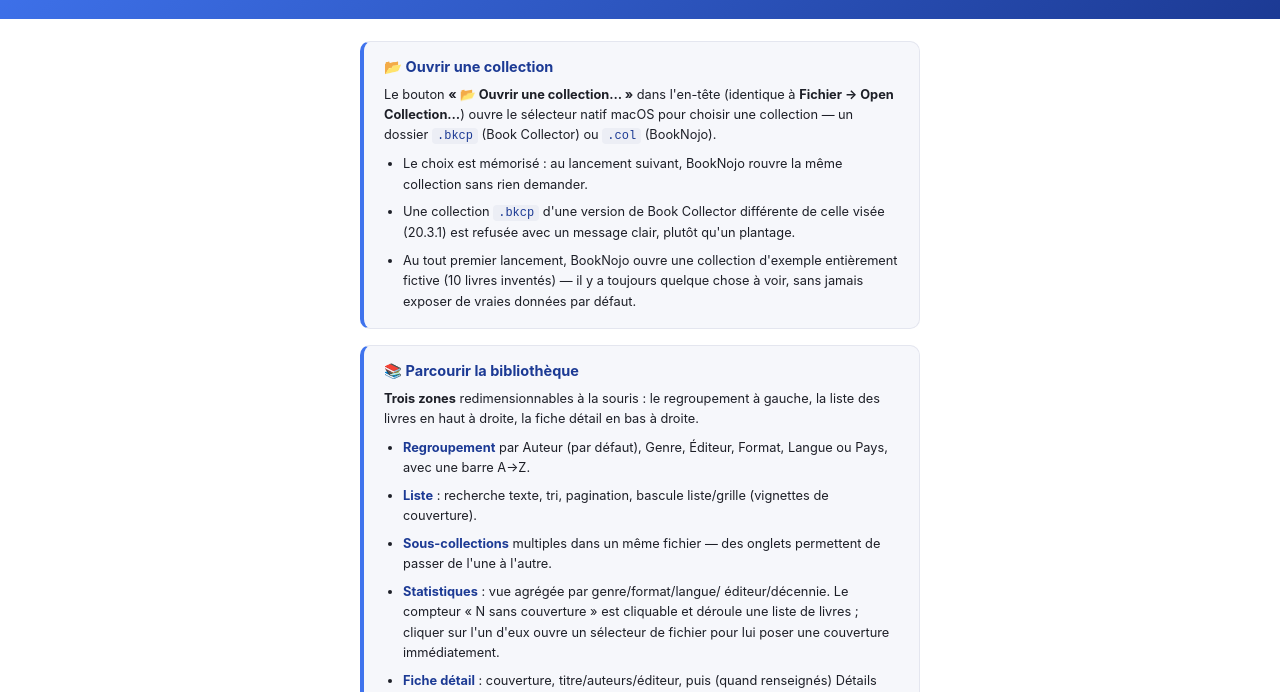
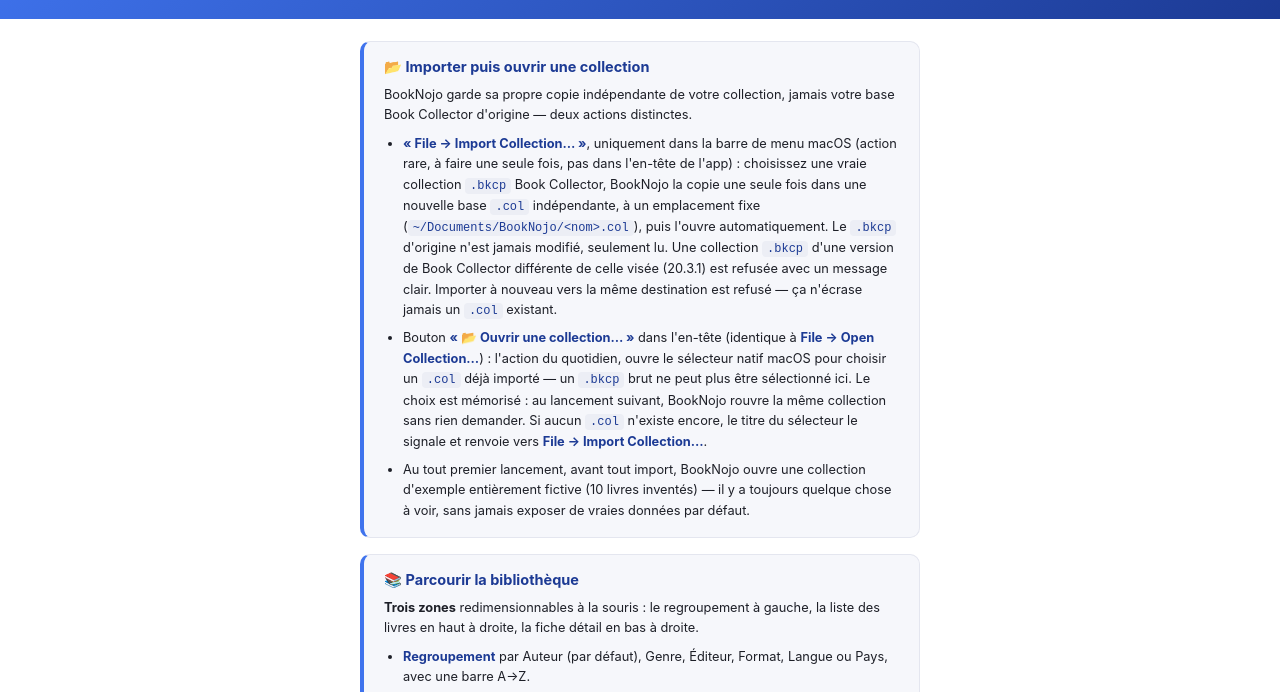
Before and after one commit to sergiodadi/BookNojo, a plain HTML site: page project/app/src/help.html in a window 1280 px wide. Shown: the part 73-765 px from the top of the page. Drawn offline with Linux system fonts and the light colour scheme.

Commit message:
BookNojo: étape 7/8 — documentation Import/Open Collection
MANUAL.md/.fr.md et help.html (bilingue) décrivent maintenant la vraie
distinction entre Import Collection (File > Import Collection…, menu
natif macOS uniquement, rare, .bkcp -> .col à emplacement fixe
~/Documents/BookNojo/<nom>.col, refuse d'écraser un .col existant) et
Open Collection (bouton d'en-tête, usage quotidien, .col uniquement,
message d'aide dans le titre du sélecteur si aucun .col n'existe
encore).

Corrige au passage une mention obsolète dans help.html ("Recherche en
ligne" listée comme non disponible alors qu'elle est livrée et
documentée depuis la v0.89.0) — bug de documentation pur, sans lien
avec le plan en cours, retiré des deux langues.

CLI.md/.fr.md non touchés : bc_add import garde son propre
comportement de destination par défaut, distinct et toujours exact.

Co-Authored-By: Claude Sonnet 5 <noreply@anthropic.com>

```diff
--- a/project/app/src/help.html
+++ b/project/app/src/help.html
@@ -95,22 +95,36 @@
 
     <div data-lang-content="fr">
       <section class="card">
-        <h2>📂 Ouvrir une collection</h2>
-        <p>Le bouton <b>« 📂 Ouvrir une collection… »</b> dans l'en-tête
-        (identique à <b>Fichier → Open Collection…</b>) ouvre le
-        sélecteur natif macOS pour choisir une collection — un dossier
-        <code>.bkcp</code> (Book Collector) ou <code>.col</code>
-        (BookNojo).</p>
+        <h2>📂 Importer puis ouvrir une collection</h2>
+        <p>BookNojo garde sa propre copie indépendante de votre
+        collection, jamais votre base Book Collector d'origine — deux
+        actions distinctes.</p>
         <ul>
-          <li>Le choix est mémorisé : au lancement suivant, BookNojo
-          rouvre la même collection sans rien demander.</li>
-          <li>Une collection <code>.bkcp</code> d'une version de Book
-          Collector différente de celle visée (20.3.1) est refusée avec
-          un message clair, plutôt qu'un plantage.</li>
-          <li>Au tout premier lancement, BookNojo ouvre une collection
-          d'exemple entièrement fictive (10 livres inventés) — il y a
-          toujours quelque chose à voir, sans jamais exposer de vraies
-          données par défaut.</li>
+          <li><b>« File → Import Collection… »</b>, uniquement dans la
+          barre de menu macOS (action rare, à faire une seule fois, pas
+          dans l'en-tête de l'app) : choisissez une vraie collection
+          <code>.bkcp</code> Book Collector, BookNojo la copie une seule
+          fois dans une nouvelle base <code>.col</code> indépendante, à
+          un emplacement fixe (<code>~/Documents/BookNojo/&lt;nom&gt;.col</code>),
+          puis l'ouvre automatiquement. Le <code>.bkcp</code> d'origine
+          n'est jamais modifié, seulement lu. Une collection
+          <code>.bkcp</code> d'une version de Book Collector différente
+          de celle visée (20.3.1) est refusée avec un message clair.
+          Importer à nouveau vers la même destination est refusé — ça
+          n'écrase jamais un <code>.col</code> existant.</li>
+          <li>Bouton <b>« 📂 Ouvrir une collection… »</b> dans l'en-tête
+          (identique à <b>File → Open Collection…</b>) : l'action du
+          quotidien, ouvre le sélecteur natif macOS pour choisir un
+          <code>.col</code> déjà importé — un <code>.bkcp</code> brut
+          ne peut plus être sélectionné ici. Le choix est mémorisé : au
+          lancement suivant, BookNojo rouvre la même collection sans
+          rien demander. Si aucun <code>.col</code> n'existe encore, le
+          titre du sélecteur le signale et renvoie vers <b>File →
+          Import Collection…</b>.</li>
+          <li>Au tout premier lancement, avant tout import, BookNojo
+          ouvre une collection d'exemple entièrement fictive (10 livres
+          inventés) — il y a toujours quelque chose à voir, sans jamais
+          exposer de vraies données par défaut.</li>
         </ul>
       </section>
 
@@ -191,8 +205,6 @@
       <section class="card">
         <h2>🚧 Pas encore disponible</h2>
         <ul>
-          <li>Recherche en ligne pour pré-remplir une fiche à partir
-          d'un ISBN (OpenLibrary/Google Books/BnF).</li>
           <li>Application pas encore signée/notariée par un compte
           développeur Apple — sans conséquence pour un usage
           personnel.</li>
@@ -212,21 +224,35 @@
 
     <div data-lang-content="en">
       <section class="card">
-        <h2>📂 Opening a collection</h2>
-        <p>The <b>"📂 Open Collection…"</b> button in the header (same
-        as <b>File → Open Collection…</b>) opens the native macOS
-        file picker to choose a collection — a <code>.bkcp</code> folder
-        (Book Collector) or <code>.col</code> (BookNojo).</p>
+        <h2>📂 Importing and opening a collection</h2>
+        <p>BookNojo keeps its own independent copy of your collection,
+        never your original Book Collector database — two separate
+        actions.</p>
         <ul>
-          <li>The choice is remembered: on the next launch, BookNojo
-          reopens the same collection without asking anything.</li>
-          <li>A <code>.bkcp</code> collection from a different Book
-          Collector version than the one targeted (20.3.1) is rejected
-          with a clear message, rather than a crash.</li>
-          <li>On the very first launch, BookNojo opens an entirely
-          fictional sample collection (10 invented books) — there's
-          always something to see, without ever exposing real data by
-          default.</li>
+          <li><b>"File → Import Collection…"</b>, in the macOS menu bar
+          only (a rare, one-time action, not in the app's own header):
+          choose a real Book Collector <code>.bkcp</code> collection,
+          BookNojo copies it once into a brand-new, independent
+          <code>.col</code> database at a fixed location
+          (<code>~/Documents/BookNojo/&lt;name&gt;.col</code>), then
+          opens it automatically. The original <code>.bkcp</code> is
+          only ever read, never modified. A <code>.bkcp</code> from a
+          different Book Collector version than the one targeted
+          (20.3.1) is rejected with a clear message. Importing again
+          into the same destination is refused — it never overwrites
+          an existing <code>.col</code>.</li>
+          <li><b>"📂 Open Collection…"</b> button in the header (same as
+          <b>File → Open Collection…</b>): the everyday action, opens
+          the native macOS file picker to choose an already-imported
+          <code>.col</code> — a raw <code>.bkcp</code> can no longer be
+          selected here. The choice is remembered: on the next launch,
+          BookNojo reopens the same collection without asking anything.
+          If no <code>.col</code> exists yet, the picker's own title
+          says so and points to <b>File → Import Collection…</b>.</li>
+          <li>On the very first launch, before any import, BookNojo
+          opens an entirely fictional sample collection (10 invented
+          books) — there's always something to see, without ever
+          exposing real data by default.</li>
         </ul>
       </section>
 
@@ -302,8 +328,6 @@
       <section class="card">
         <h2>🚧 Not available yet</h2>
         <ul>
-          <li>Online lookup to pre-fill a record from an ISBN
-          (OpenLibrary/Google Books/BnF).</li>
           <li>Not yet code-signed/notarized with an Apple developer
           account — no consequence for personal use.</li>
         </ul>
```
Also changed, not shown: 6 other files.
